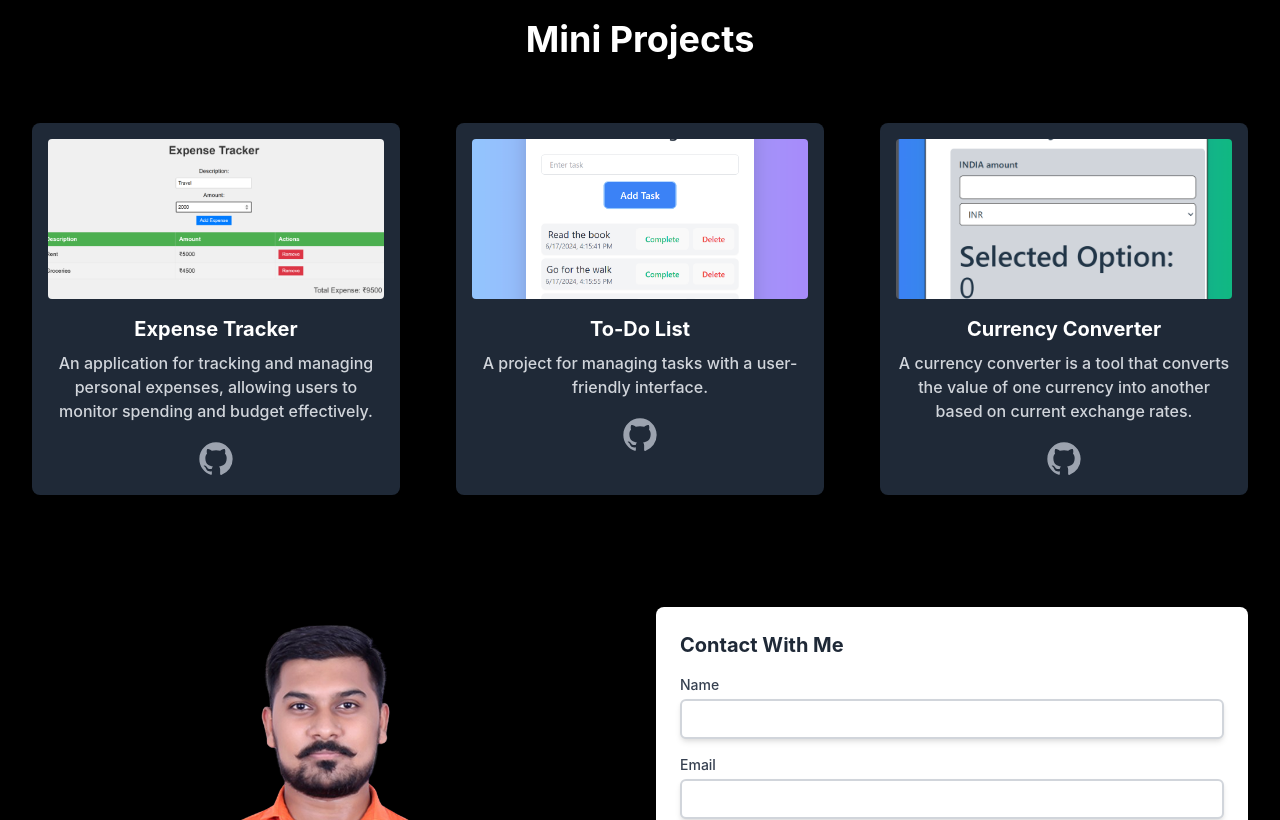
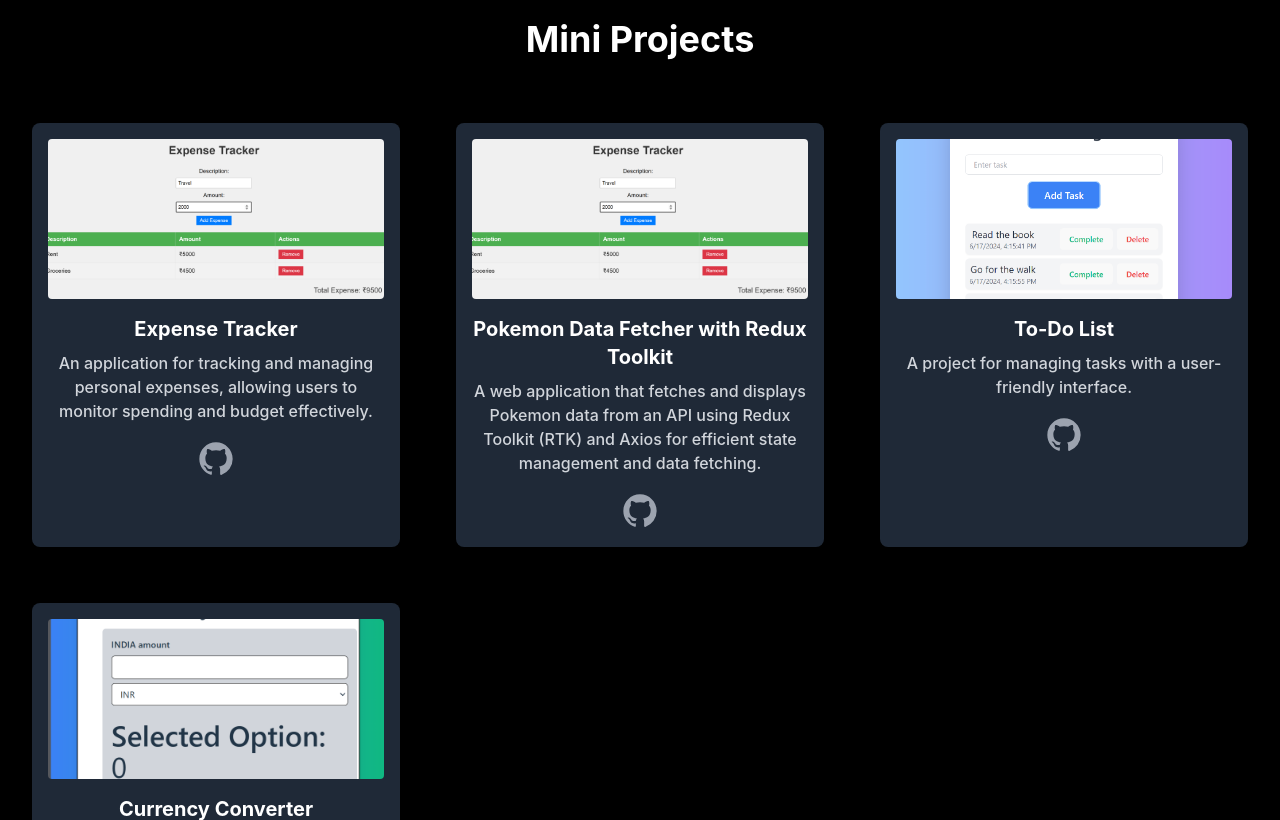
Before and after one commit to darshan654/centralogic-Assigment-4, a React (Vite) app: page / in a window 1280 px wide. Shown: the part 1980-2800 px from the top of the page. Built offline with nearby package versions, Linux system fonts and the light colour scheme.

Commit message:
pokemon project Added

```diff
--- a/src/components/ProjectSection.jsx
+++ b/src/components/ProjectSection.jsx
@@ -58,6 +58,14 @@ const ProjectSection = () => {
                     netlifyLink="https://mini-project-expense-tracker.netlify.app/"  // Replace with actual Netlify link when ready
                     githubLink="https://github.com/darshan654/centralogic-Assigment-3"  // Replace with actual GitHub link
                 />
+                {/*Pokemon API*/}
+                <ProjectCard
+                    imageSrc={Expense_Tracker}
+                    title="Pokemon Data Fetcher with Redux Toolkit"
+                    description="A web application that fetches and displays Pokemon data from an API using Redux Toolkit (RTK) and Axios for efficient state management and data fetching."
+                    netlifyLink="https://pokemon-api-rtk-axios.netlify.app/"  // Replace with actual Netlify link when ready
+                    githubLink="https://github.com/darshan654/centralogic-Assigment-7"  // Replace with actual GitHub link
+                />
 
 
                 {/*todolist*/}
```
